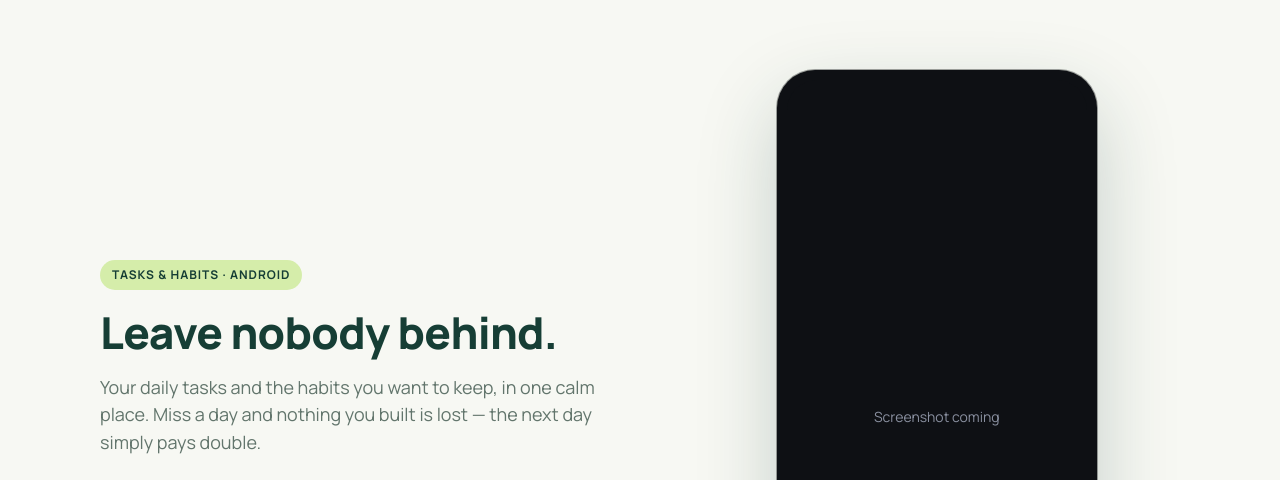
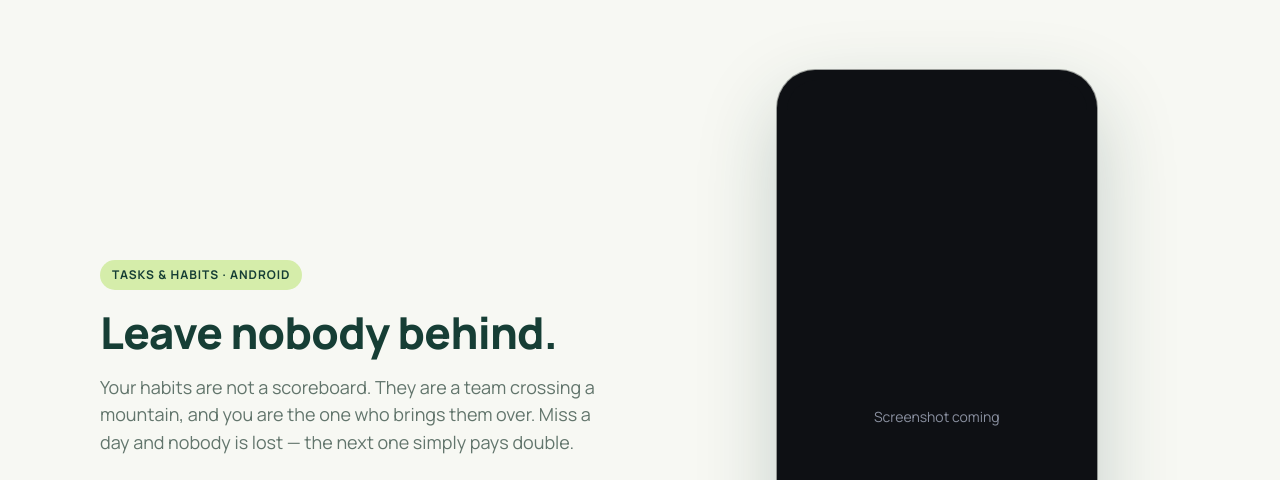
Before and after one commit to mikeLackovcan/habitnorth-site, a plain HTML site: page index.html in a window 1280 px wide. Shown: the part 87-567 px from the top of the page. Drawn offline with Linux system fonts and the light colour scheme.

Commit message:
Site lead carries the same vision as the store listing

```diff
--- a/index.html
+++ b/index.html
@@ -4,9 +4,9 @@
 <meta charset="utf-8">
 <meta name="viewport" content="width=device-width,initial-scale=1">
 <title>HabitNorth — Tasks & Habits</title>
-<meta name="description" content="One miss never breaks your streak. Daily tasks and lasting habits in one calm place. Small steps. Clear direction.">
+<meta name="description" content="Your habits are a team crossing a mountain, and you bring them over. One miss never breaks your streak. Leave nobody behind.">
 <meta property="og:title" content="HabitNorth — Leave nobody behind.">
-<meta property="og:description" content="One miss never breaks your streak. Habits that survive real life.">
+<meta property="og:description" content="Your habits are a team crossing a mountain. Leave nobody behind.">
 <meta property="og:image" content="https://habitnorth.com/assets/share.png">
 <meta property="og:url" content="https://habitnorth.com/">
 <meta name="twitter:card" content="summary_large_image">
@@ -114,7 +114,7 @@
     <div>
       <span class="eyebrow">Tasks &amp; Habits · Android</span>
       <h1>Leave nobody behind.</h1>
-      <p class="lead">Your daily tasks and the habits you want to keep, in one calm place. Miss a day and nothing you built is lost — the next day simply pays double.</p>
+      <p class="lead">Your habits are not a scoreboard. They are a team crossing a mountain, and you are the one who brings them over. Miss a day and nobody is lost — the next one simply pays double.</p>
       <a class="btn" href="https://play.google.com/store/apps/details?id=com.habitnorth.app">
         <svg viewBox="0 0 24 24" aria-hidden="true"><path d="M3.6 2.3 13.2 12l-9.6 9.7c-.4-.2-.6-.6-.6-1.1V3.4c0-.5.2-.9.6-1.1zm11 8.2L5.3 2.2l10.9 6.3-1.6 2zm0 3 1.6 2-10.9 6.3 9.3-8.3zm1.8-1.5 3.3-1.9c1.1-.6 1.1-1.6 0-2.2L16.4 6l-2 2 2 2z"/></svg>
         Get it on Google Play
```
